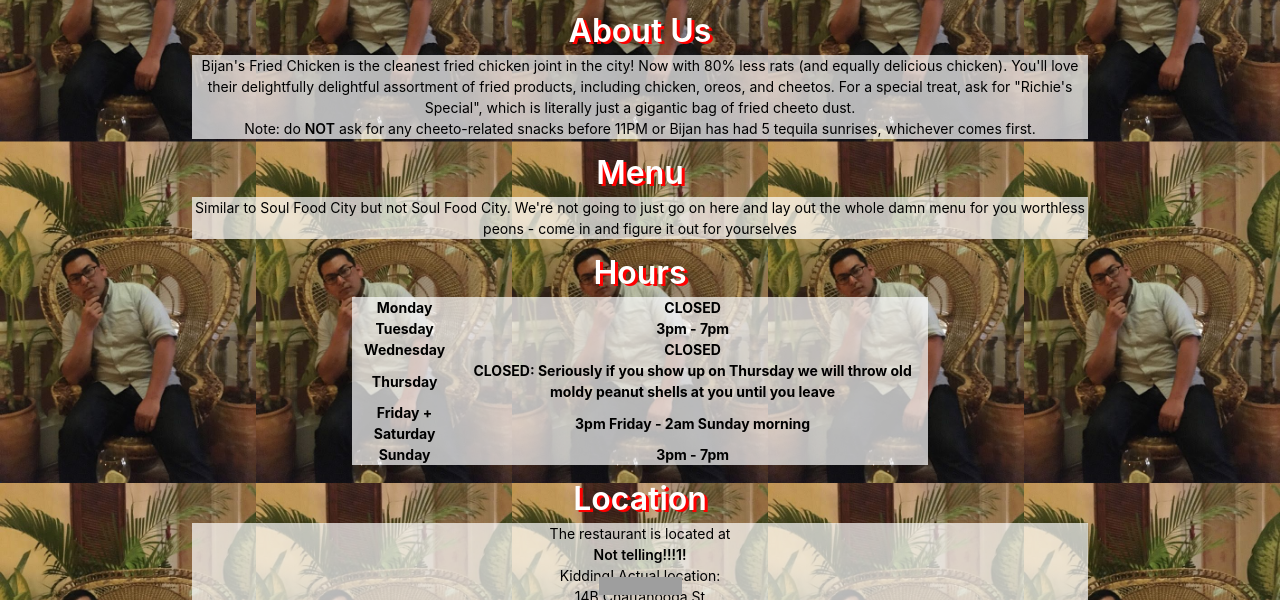
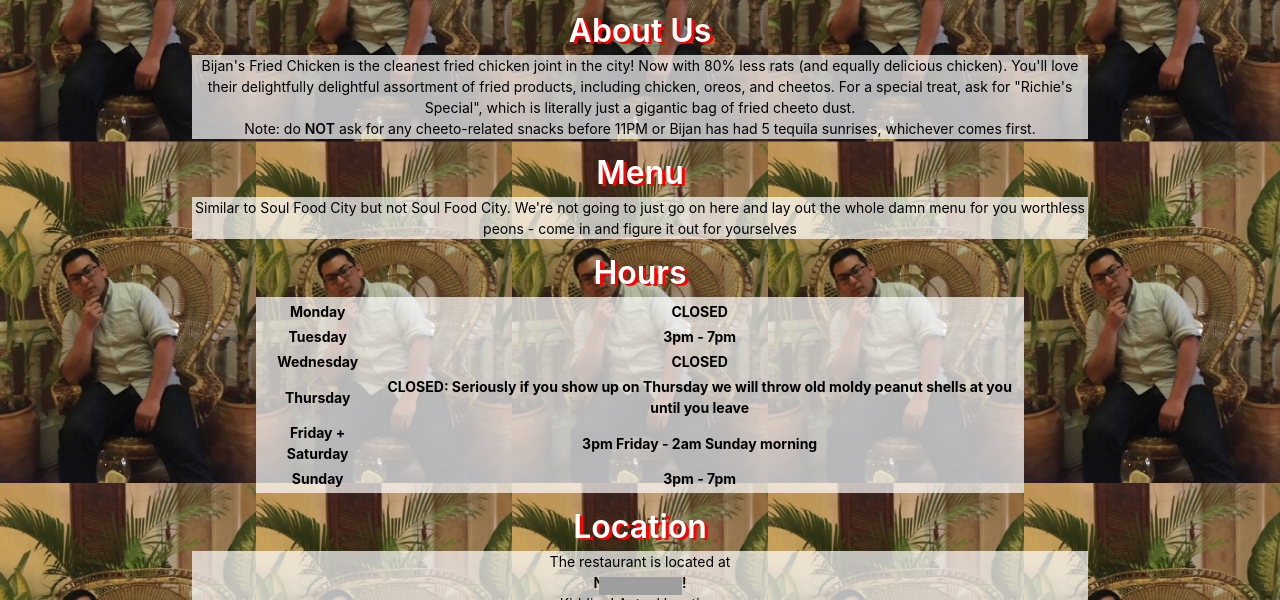
Before and after one commit to bijansfriedchicken/bijansfriedchicken.github.io, a plain HTML site: page index.html in a window 1280 px wide. Shown: the part 200-800 px from the top of the page. Drawn offline with Linux system fonts and the light colour scheme; grey boxes are pictures that could not be loaded.

Commit message:
fixed tables

```diff
--- a/assets/css/style.css
+++ b/assets/css/style.css
@@ -145,8 +145,8 @@ hr, .rule { height: 0; margin: 15px 0; overflow: hidden; background: transparent
 hr::before, .rule::before { display: table; content: ""; }
 hr::after, .rule::after { display: table; clear: both; content: ""; }
 
-table { border-spacing: 0; border-collapse: collapse; width:250px; }
-.info { width: 45%; margin:auto; background:rgba(255,255,255,0.7); color:#000000; }
+table { border-spacing: 4px; }
+.info { width: 60%; margin:auto; background:rgba(255,255,255,0.7); color:#000000; }
 
 td, th { padding: 0; }
 
--- a/index.html
+++ b/index.html
@@ -161,9 +161,7 @@
 
 
   	<footer>
-	<!-- Start of SimpleHitCounter Code -->
-	<div align="center"><a href="http://www.simplehitcounter.com" target="_blank"><img src="http://simplehitcounter.com/hit.php?uid=994824&f=16777215&b=0" border="0" height="18" width="83" alt="web counter"></a></div>
-	<!-- End of SimpleHitCounter Code -->
+		 <div align="center"><a href="http://www.simplehitcounter.com" target="_blank"><img src="http://simplehitcounter.com/hit.php?uid=994824&f=16777215&b=0" border="0" height="18" width="83" alt="web counter"></a></div>
 	</footer>
 
   </body>
```
